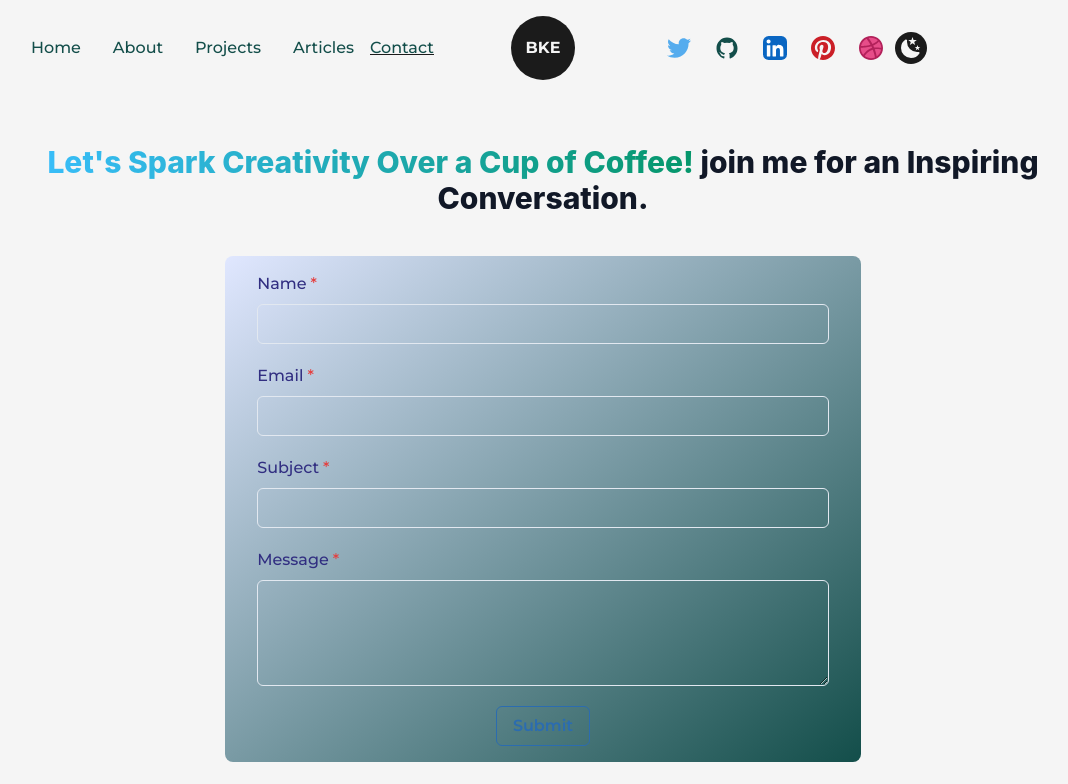
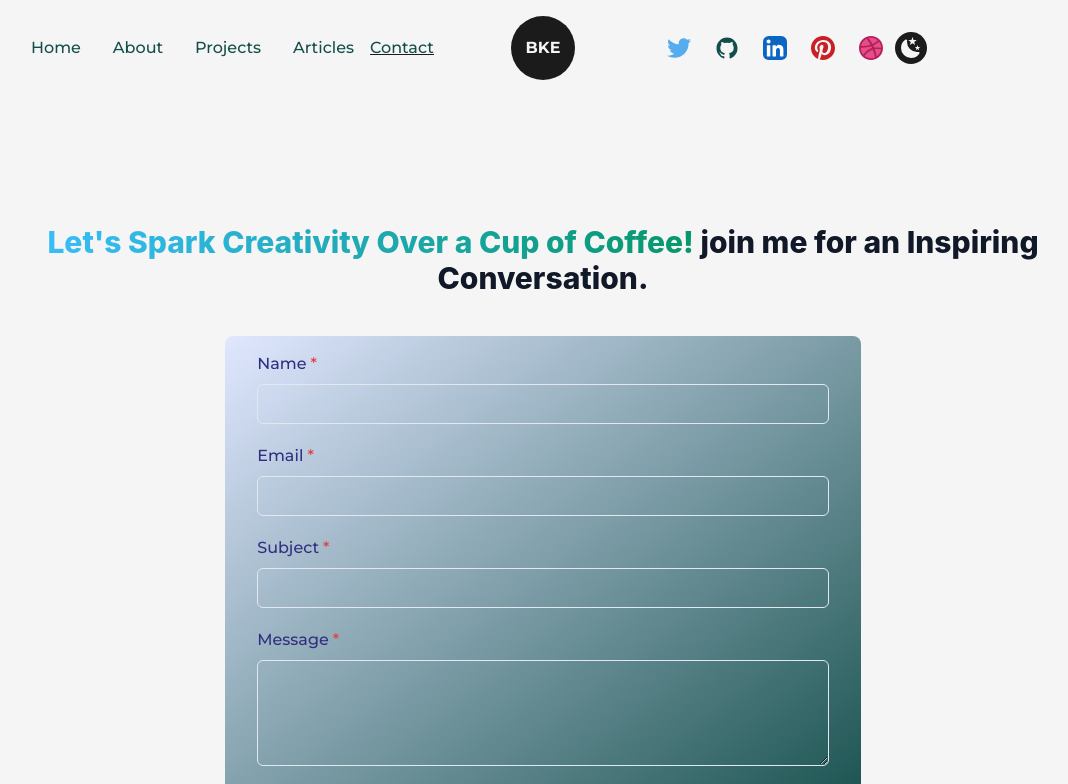
Before and after one commit to QuantaGeek/nextjs-creative, a Next.js app: page /contact in a window 1280 px wide. Shown: the top 784 px of the page, without its empty margins (97-1165 px from the left). Built offline with nearby package versions, Linux system fonts and the light colour scheme.

Commit message:
Refactor page design.

```diff
--- a/src/pages/contact.js
+++ b/src/pages/contact.js
@@ -57,7 +57,7 @@ const onSubmit = async () => {
             <meta name="description" content="Web development road map" />
         </Head>
         <main className="flex w-full flex-col items-center justify-center dark:text-light">
-            <Layout className="pt-12">
+            <Layout className="pt-32 sm:pt-32 md:pt-48 lg:pt-52">
             <Heading className="text-center mb-10">
                 <p className="mb-4 text-3xl font-extrabold text-gray-900 dark:text-white md:text-5xl lg:text-6xl"><span className="text-transparent bg-clip-text bg-gradient-to-r to-emerald-600 from-sky-400">Let&apos;s Spark Creativity Over a Cup of Coffee! </span> join me for an Inspiring Conversation.</p>
             </Heading>
```
